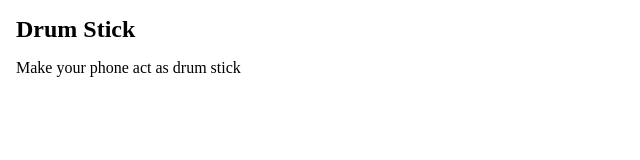
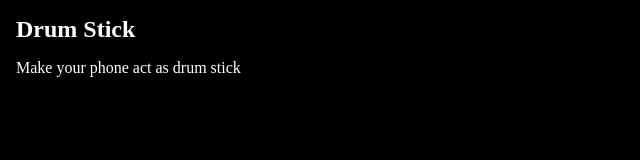
Before and after one commit to dvberkel/ots-hardware, a plain HTML site: page drumstick/index.html in a window 1280 px wide. Shown: the whole page, without its empty margins (0-640 px from the left). Drawn offline with Linux system fonts and the light colour scheme; no server answers.

Commit message:
Use a white on black style

```diff
--- a/drumstick/css/app.css
+++ b/drumstick/css/app.css
@@ -5,7 +5,8 @@ html, body {
 
 body {
   font-size: 1rem;
-  background: #fff;
+  background: black;
+  color: white;
 }
 
 h1 {
```
